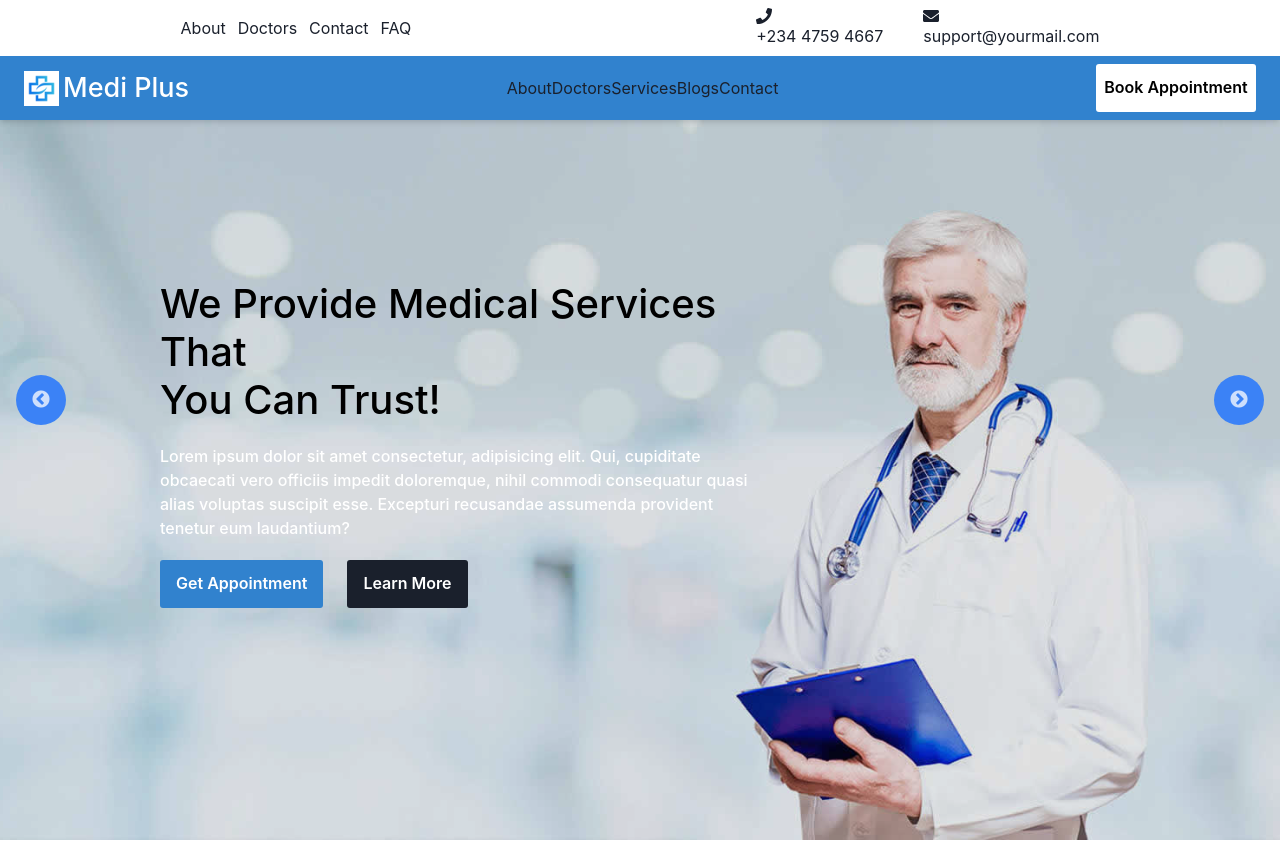
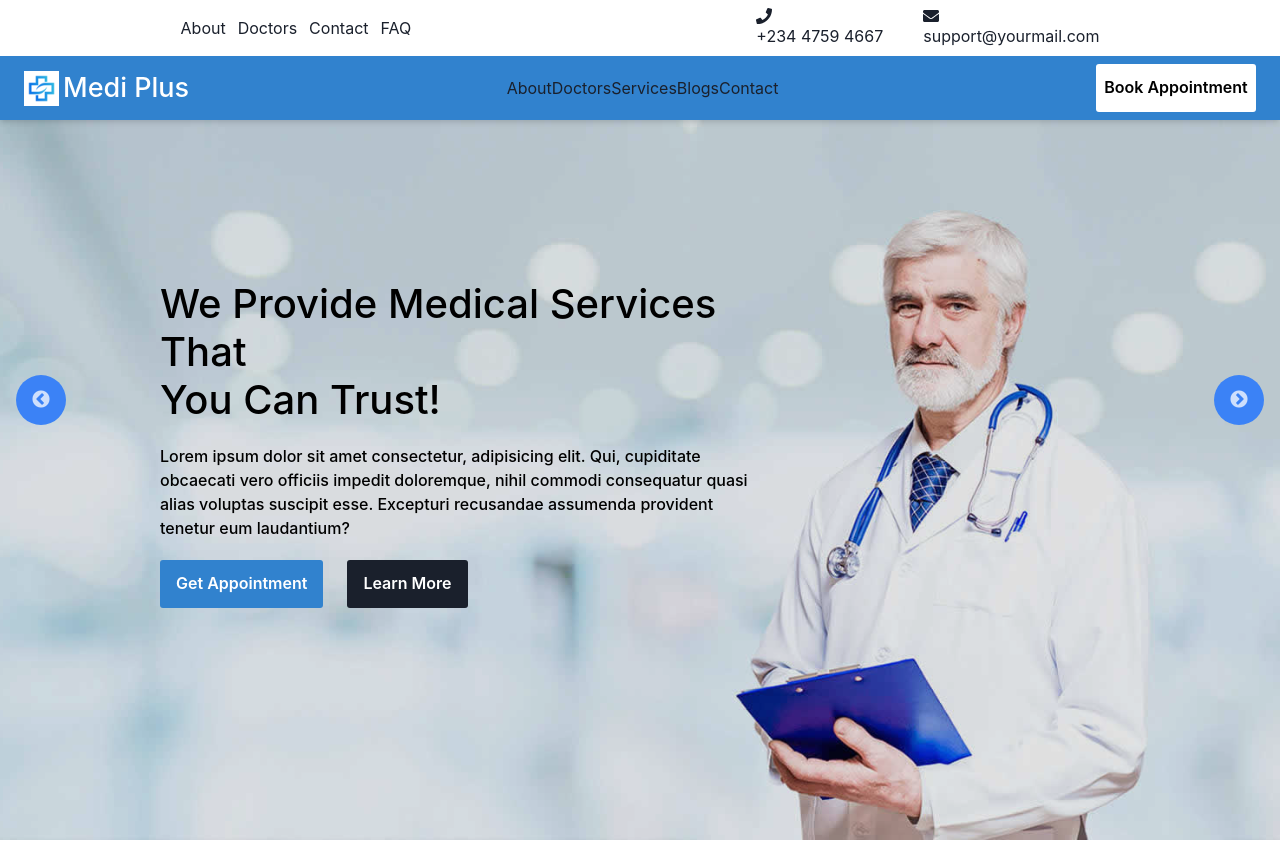
Before and after one commit to Abdulquadri-Mahmud/Mediplus, a React (Vite) app: page / in a window 1280 px wide. Shown: the top 842 px of the page. Built offline with nearby package versions, Linux system fonts and the light colour scheme.

Commit message:
Changes made

```diff
--- a/src/Components/Hero.jsx
+++ b/src/Components/Hero.jsx
@@ -46,9 +46,9 @@ export default function Hero() {
     <Box height={{'2xl':'80vh', xl: '90vh', md: '100vh', base: '100vh'}}>
         <Slider {...settings}>
             <Flex justifyContent={'center'} alignItems={'center'} bgImg={`url(${bg1})`} height={{'2xl':'80vh', xl: '90vh', md: '100vh', base: '100vh'}} bgPos={'right'} bgSize={'cover'} bgRepeat={'no-repeat'} className='blendmode'>
-                <Box width={{md: '60%', base: '100%'}} pl={{md: '20vh', base: 3}} pt={40}>
+                <Box width={{md: '60%', base: '100%'}} pl={{md: '20vh', base: 2}} pt={40}>
                     <Heading  textAlign={{md: 'left', base: 'center'}} fontWeight={500} fontSize={{md: 40, base: 30}} color={'black'}>We Provide <span className="text-blue-500">Medical</span> Services That <br /> You Can <span className="text-blue-500">Trust!</span></Heading>
-                    <Text  mt={5} textAlign={{md: 'left', base: 'center'}} fontWeight={500} color={'white'} fontSize={'16'}>Lorem ipsum dolor sit amet consectetur, adipisicing elit. Qui, cupiditate obcaecati vero officiis impedit doloremque, nihil commodi consequatur quasi alias voluptas suscipit esse. Excepturi recusandae assumenda provident tenetur eum laudantium?</Text>
+                    <Text  mt={5} textAlign={{md: 'left', base: 'center'}} fontWeight={500} color={'black'} fontSize={'16'}>Lorem ipsum dolor sit amet consectetur, adipisicing elit. Qui, cupiditate obcaecati vero officiis impedit doloremque, nihil commodi consequatur quasi alias voluptas suscipit esse. Excepturi recusandae assumenda provident tenetur eum laudantium?</Text>
                     <Flex gap={6} mt={5}>
                         <Button rounded={3} _hover={{bg: 'blue.500', color:'white'}} bg={'blue.500'} color={'white'} py={6}>Get Appointment</Button>
                         <Button rounded={3} _hover={{bg: 'blue.500', color:'white'}} bg={'gray.800'} color={'white'} py={6}>Learn More</Button>
@@ -56,9 +56,9 @@ export default function Hero() {
                 </Box>
             </Flex>
             <Flex bgImg={`url(${bg2})`} height={{'2xl':'80vh', xl: '90vh', md: '100vh', base: '100vh'}} bgPos={'right'} bgSize={'cover'} bgRepeat={'no-repeat'} className='blendmode'>
-                <Box width={{md: '60%', base: '100%'}} pl={{md: '20vh', base: 3}} pt={40}>
+                <Box width={{md: '60%', base: '100%'}} pl={{md: '20vh', base: 2}} pt={40}>
                     <Heading  textAlign={{md: 'left', base: 'center'}} fontWeight={500} fontSize={{md: 40, base: 30}} color={'black'}>We Provide <span className="text-blue-500">Medical</span> Services That <br /> You Can <span className="text-blue-500">Trust!</span></Heading>
-                    <Text mt={5} textAlign={{md: 'left', base: 'center'}} fontWeight={500} color={'white'} fontSize={'16'}>Lorem ipsum dolor sit amet consectetur, adipisicing elit. Qui, cupiditate obcaecati vero officiis impedit doloremque, nihil commodi consequatur quasi alias voluptas suscipit esse. Excepturi recusandae assumenda provident tenetur eum laudantium?</Text>
+                    <Text mt={5} textAlign={{md: 'left', base: 'center'}} fontWeight={500} color={'black'} fontSize={'16'}>Lorem ipsum dolor sit amet consectetur, adipisicing elit. Qui, cupiditate obcaecati vero officiis impedit doloremque, nihil commodi consequatur quasi alias voluptas suscipit esse. Excepturi recusandae assumenda provident tenetur eum laudantium?</Text>
                     <Flex gap={6} mt={5}>
                         <Button rounded={3} _hover={{bg: 'blue.500', color:'white'}} bg={'blue.500'} color={'white'} py={6}>Get Appointment</Button>
                         <Button rounded={3} _hover={{bg: 'blue.500', color:'white'}} bg={'gray.800'} color={'white'} py={6}>About Us</Button>
@@ -66,9 +66,9 @@ export default function Hero() {
                 </Box>
             </Flex>
             <Flex bgImg={`url(${bg3})`} height={{'2xl':'80vh', xl: '90vh', md: '100vh', base: '100vh'}} bgPos={'right'} bgSize={'cover'} bgRepeat={'no-repeat'} className='blendmode'>
-                <Box width={{md: '60%', base: '100%'}} pl={{md: '20vh', base: 3}} pt={40}>
+                <Box width={{md: '60%', base: '100%'}} pl={{md: '20vh', base: 2}} pt={40}>
                     <Heading  textAlign={{md: 'left', base: 'center'}} fontWeight={500} fontSize={{md: 40, base: 30}} color={'black'}>We Provide <span className="text-blue-500">Medical</span> Services That <br /> You Can <span className="text-blue-500">Trust!</span></Heading>
-                    <Text mt={5} textAlign={{md: 'left', base: 'center'}} fontWeight={500} color={'white'} fontSize={'16'}>Lorem ipsum dolor sit amet consectetur, adipisicing elit. Qui, cupiditate obcaecati vero officiis impedit doloremque, nihil commodi consequatur quasi alias voluptas suscipit esse. Excepturi recusandae assumenda provident tenetur eum laudantium?</Text>
+                    <Text mt={5} textAlign={{md: 'left', base: 'center'}} fontWeight={500} color={'black'} fontSize={'16'}>Lorem ipsum dolor sit amet consectetur, adipisicing elit. Qui, cupiditate obcaecati vero officiis impedit doloremque, nihil commodi consequatur quasi alias voluptas suscipit esse. Excepturi recusandae assumenda provident tenetur eum laudantium?</Text>
                     <Flex gap={6} mt={5}>
                         <Button rounded={3} _hover={{bg: 'blue.500', color:'white'}} bg={'blue.500'} color={'white'} py={6}>Get Appointment</Button>
                         <Button rounded={3} _hover={{bg: 'blue.500', color:'white'}} bg={'gray.800'} color={'white'} py={6}>Contact Now</Button>
```
